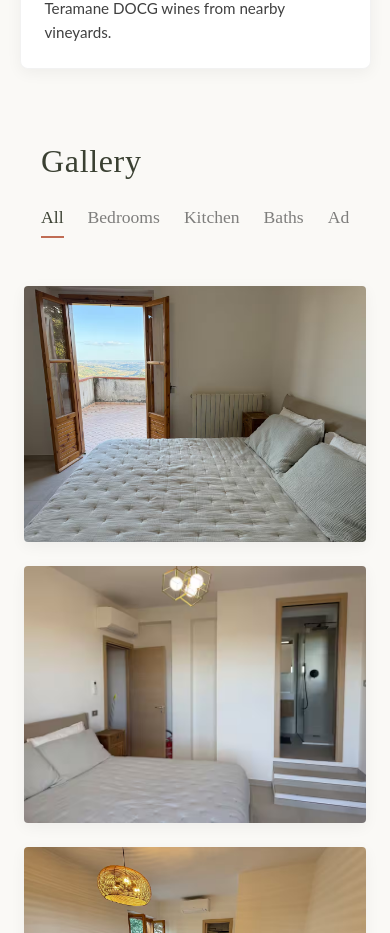
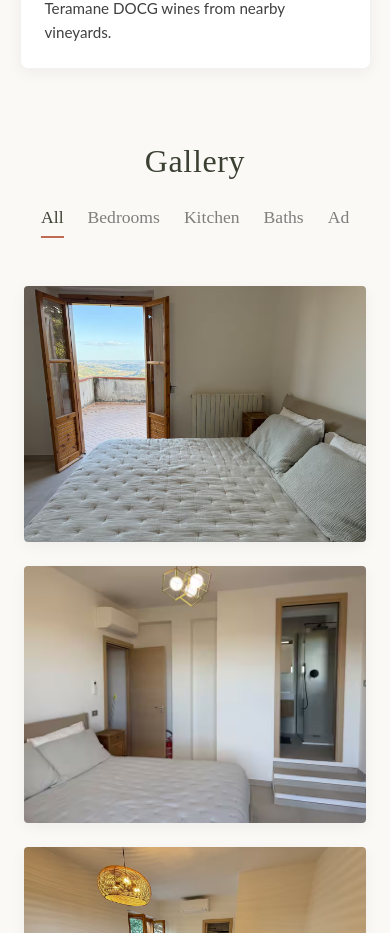
Before and after one commit to clayskaggsmagic-ops/RentAbruzzo, a React (Vite) app in the folder frontend/: page / in a window 390 px wide. Shown: the part 3220-4153 px from the top of the page. Built offline with nearby package versions, Linux system fonts and the light colour scheme.

Commit message:
Center mobile gallery heading

```diff
--- a/frontend/src/components/mobile/GalleryMobile.jsx
+++ b/frontend/src/components/mobile/GalleryMobile.jsx
@@ -34,7 +34,7 @@ export default function GalleryMobile({ gallery }) {
         <>
             <section className="gallery-mobile">
                 <div className="container">
-                    <h2 className="section-title-mobile">Gallery</h2>
+                    <h2 className="section-title-mobile center-mobile">Gallery</h2>
                     <div className="gallery-tabs-mobile-scroll">
                         {categories.map(cat => (
                             <button
```
